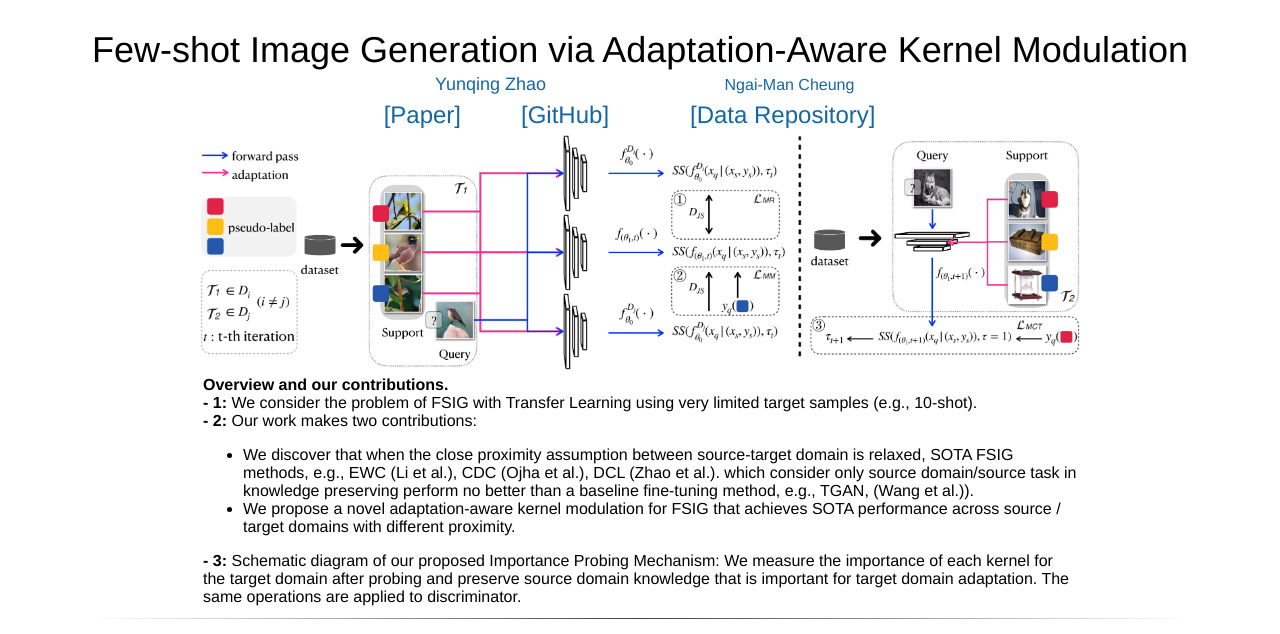
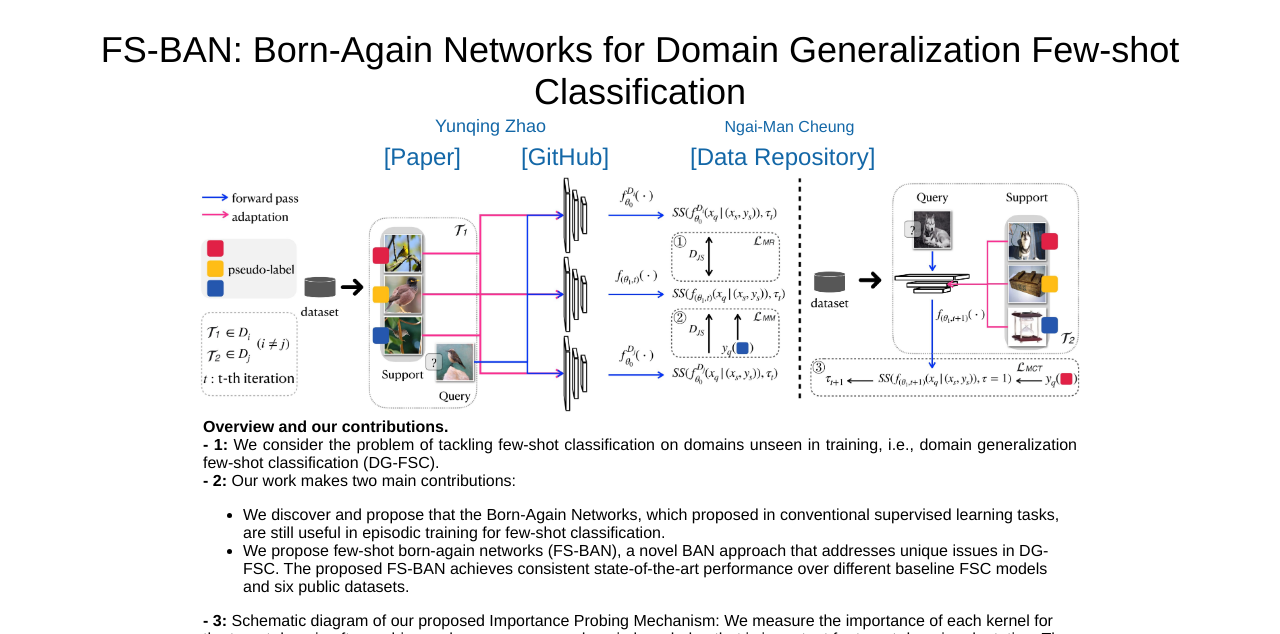
Before and after one commit to yunqing-me/Born-Again-FS, a plain HTML site: page index.html in a window 1280 px wide. Shown: the top 634 px of the page. Drawn offline with Linux system fonts and the light colour scheme; a script that the page names is missing.

Commit message:
update summary

```diff
--- a/index.html
+++ b/index.html
@@ -138,7 +138,7 @@
 <body>
 	<br>
 	<center>
-		<span style="font-size:36px">Few-shot Image Generation via Adaptation-Aware Kernel Modulation</span>
+		<span style="font-size:36px">FS-BAN: Born-Again Networks for Domain Generalization Few-shot Classification</span>
 		<table align=center width=600px>
 			<table align=center width=600px>
 				<tr>
@@ -192,13 +192,14 @@
 					<p style="text-align:justify; text-justify:inter-ideograph;">
 					<b> Overview and our contributions.</b> <br>
 					<b>- 1: </b>
-					We consider the problem of FSIG with Transfer Learning using very limited target samples (e.g., 10-shot). <br>
+					We consider the problem of tackling few-shot classification on domains unseen in training, i.e., domain generalization few-shot classification (DG-FSC). <br>
 					<b>- 2: </b>
-					Our work makes two contributions:
+					Our work makes two main contributions:
 					<ul>
-						<li>We discover that when the close proximity assumption between source-target domain is relaxed, SOTA FSIG methods, e.g., EWC (Li et al.), CDC (Ojha et al.), DCL (Zhao et al.).
-							which consider only source domain/source task in knowledge preserving perform no better than a baseline fine-tuning method, e.g., TGAN, (Wang et al.)).</li>
-						<li>We propose a novel adaptation-aware kernel modulation for FSIG that achieves SOTA performance across source / target domains with different proximity. </li>
+						<li>We discover and propose that the Born-Again Networks, which proposed in conventional supervised learning tasks, are still useful in episodic training for few-shot classification.
+						</li>
+						<li>We propose few-shot born-again networks (FS-BAN), a novel BAN approach that addresses unique issues in DG-FSC. The proposed FS-BAN achieves consistent state-of-the-art performance
+						over different baseline FSC models and six public datasets.</li>
 					</ul>
 					<b>- 3: </b>
 					Schematic diagram of our proposed Importance Probing Mechanism:
```
